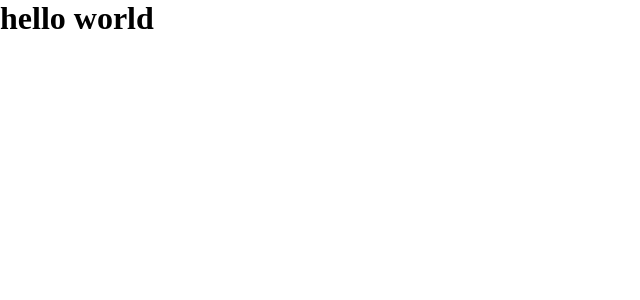
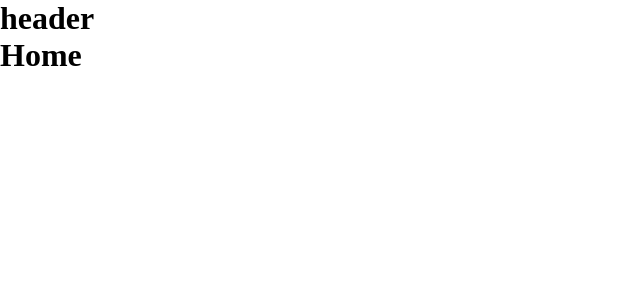
Before and after one commit to heitorgandolfi/coffee-delivery, a React (Vite) app: page / in a window 1280 px wide. Shown: the top 300 px of the page, without its empty margins (0-640 px from the left). Built offline with nearby package versions, Linux system fonts and the light colour scheme.

Commit message:
feat: configure initial routes

```diff
--- a/src/App.tsx
+++ b/src/App.tsx
@@ -1,12 +1,16 @@
 import { ThemeProvider } from "styled-components";
+import { BrowserRouter } from "react-router-dom";
 
 import { GlobalStyle } from "./styles/global";
 import { defaultTheme } from "./styles/themes/default";
+import { Router } from "./routes";
 
 export const App = () => {
   return (
     <ThemeProvider theme={defaultTheme}>
-      <h1>hello world</h1>
+      <BrowserRouter>
+        <Router />
+      </BrowserRouter>
       <GlobalStyle />
     </ThemeProvider>
   );
--- /dev/null
+++ b/src/layouts/DefaultLayout.tsx
@@ -0,0 +1,10 @@
+import { Outlet } from "react-router-dom";
+
+export const DefaultLayout = () => {
+  return (
+    <div>
+      <h1>header</h1>
+      <Outlet />
+    </div>
+  );
+};
--- /dev/null
+++ b/src/pages/home/index.tsx
@@ -0,0 +1,3 @@
+export const Home = () => {
+  return <h1>Home</h1>;
+};
--- /dev/null
+++ b/src/pages/order/index.tsx
@@ -0,0 +1,3 @@
+export const Order = () => {
+  return <h1>Order</h1>;
+};
--- /dev/null
+++ b/src/routes/index.tsx
@@ -0,0 +1,17 @@
+import { Routes, Route } from "react-router-dom";
+
+import { Home } from "../pages/home";
+import { Order } from "../pages/order";
+
+import { DefaultLayout } from "../layouts/DefaultLayout";
+
+export const Router = () => {
+  return (
+    <Routes>
+      <Route path="/" element={<DefaultLayout />}>
+        <Route path="/" element={<Home />} />
+        <Route path="/order" element={<Order />} />
+      </Route>
+    </Routes>
+  );
+};
```
